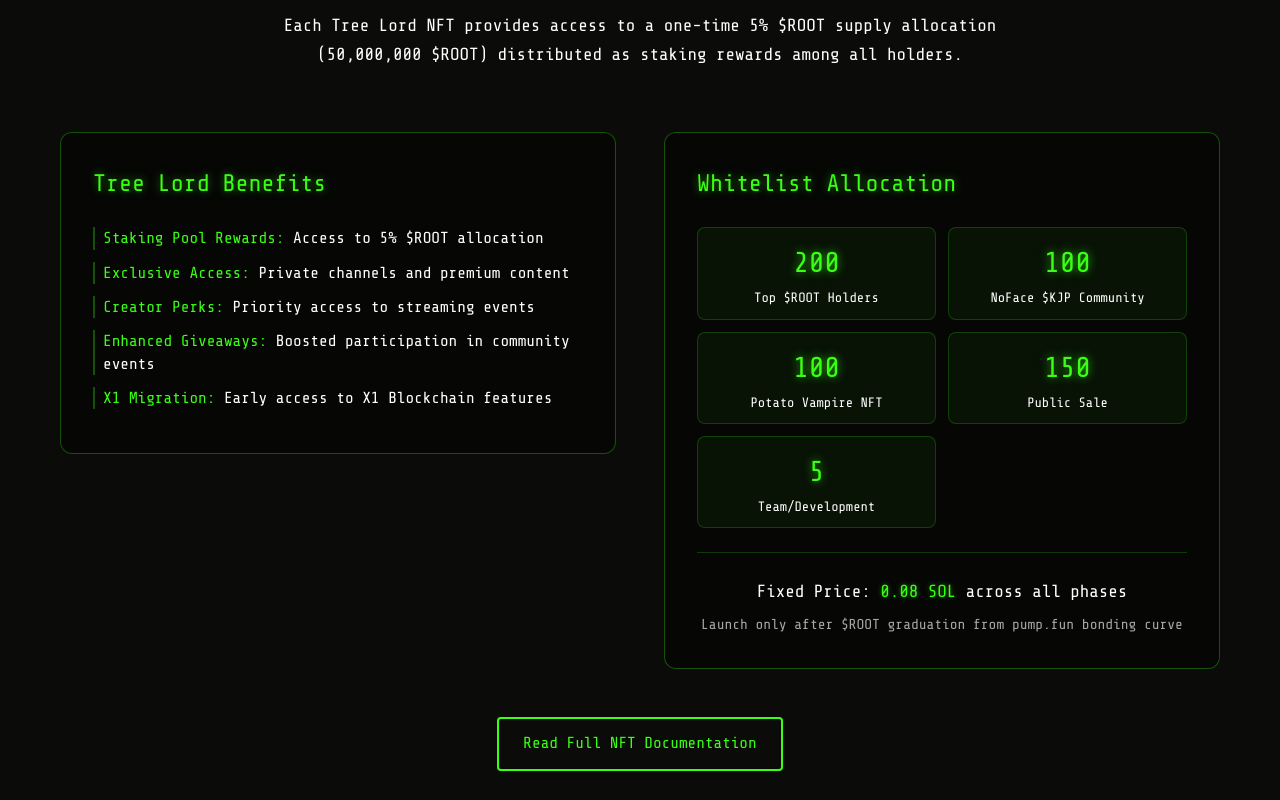
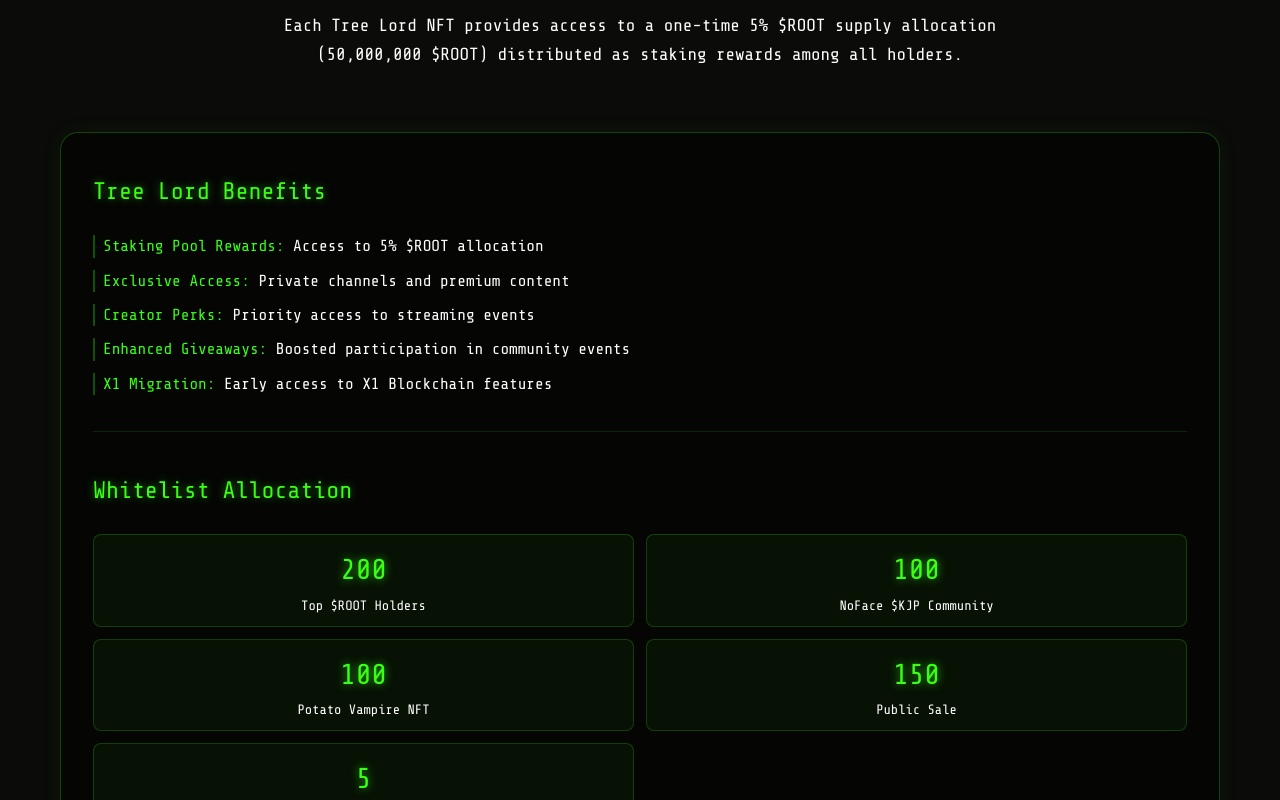
Before and after one commit to TreeCityWes/treeroot-website, a React (Vite) app: page / in a window 1280 px wide. Shown: the part 1840-2640 px from the top of the page. Built offline with nearby package versions, Linux system fonts and the light colour scheme; no server answers.

Commit message:
Refactor NFT section to unified card layout and improve crypto aesthetic

```diff
--- a/src/components/NFTSection.css
+++ b/src/components/NFTSection.css
@@ -25,19 +25,25 @@
   line-height: 1.6;
 }
 
-.nft-content {
-  display: grid;
-  grid-template-columns: 1fr 1fr;
-  gap: 3rem;
+.nft-card {
+  background: rgba(0, 0, 0, 0.5);
+  border: 1.5px solid rgba(57, 255, 20, 0.25);
+  border-radius: 18px;
+  padding: 2.5rem 2rem;
   margin-bottom: 3rem;
+  box-shadow: 0 0 24px 0 rgba(57,255,20,0.05);
+  display: flex;
+  flex-direction: column;
+  gap: 2.5rem;
 }
 
 .nft-benefits {
-  background: rgba(0, 0, 0, 0.4);
-  padding: 2rem;
-  border-radius: 12px;
-  border: 1px solid rgba(57, 255, 20, 0.3);
-  height: fit-content;
+  background: none;
+  border: none;
+  border-radius: 0;
+  padding: 0 0 1.5rem 0;
+  margin: 0;
+  border-bottom: 1px solid rgba(57,255,20,0.12);
 }
 
 .benefits-title {
@@ -67,11 +73,11 @@
 }
 
 .whitelist-breakdown {
-  background: rgba(0, 0, 0, 0.4);
-  padding: 2rem;
-  border-radius: 12px;
-  border: 1px solid rgba(57, 255, 20, 0.3);
-  height: fit-content;
+  background: none;
+  border: none;
+  border-radius: 0;
+  padding: 0;
+  margin: 0;
 }
 
 .whitelist-title {
@@ -169,10 +175,9 @@
     padding: 3rem 0;
   }
 
-  .nft-content {
-    grid-template-columns: 1fr;
+  .nft-card {
+    padding: 1.5rem 0.5rem;
     gap: 2rem;
-    margin-bottom: 3rem;
   }
 
   .nft-benefits,
--- a/src/components/NFTSection.jsx
+++ b/src/components/NFTSection.jsx
@@ -12,8 +12,7 @@ function NFTSection() {
             distributed as staking rewards among all holders.
           </p>
         </div>
-
-        <div className="nft-content">
+        <div className="nft-card">
           <div className="nft-benefits">
             <h3 className="benefits-title">Tree Lord Benefits</h3>
             <ul className="benefits-list">
@@ -24,7 +23,6 @@ function NFTSection() {
               <li><strong>X1 Migration:</strong> Early access to X1 Blockchain features</li>
             </ul>
           </div>
-
           <div className="whitelist-breakdown">
             <h3 className="whitelist-title">Whitelist Allocation</h3>
             <div className="whitelist-grid">
@@ -55,7 +53,6 @@ function NFTSection() {
             </div>
           </div>
         </div>
-
         <div className="nft-cta">
           <a href="https://treeroot-city.gitbook.io/litepaper/" target="_blank" rel="noopener noreferrer" className="btn-secondary nft-docs-btn">
             Read Full NFT Documentation
```
Also changed, not shown: src/components/TokenDistribution.css (line endings or trailing spaces), src/components/TokenDistribution.jsx (line endings or trailing spaces), src/components/TokenPrice.css (line endings or trailing spaces), src/components/TokenPrice.jsx (line endings or trailing spaces), src/utils/dexscreenerApi.js (line endings or trailing spaces).
